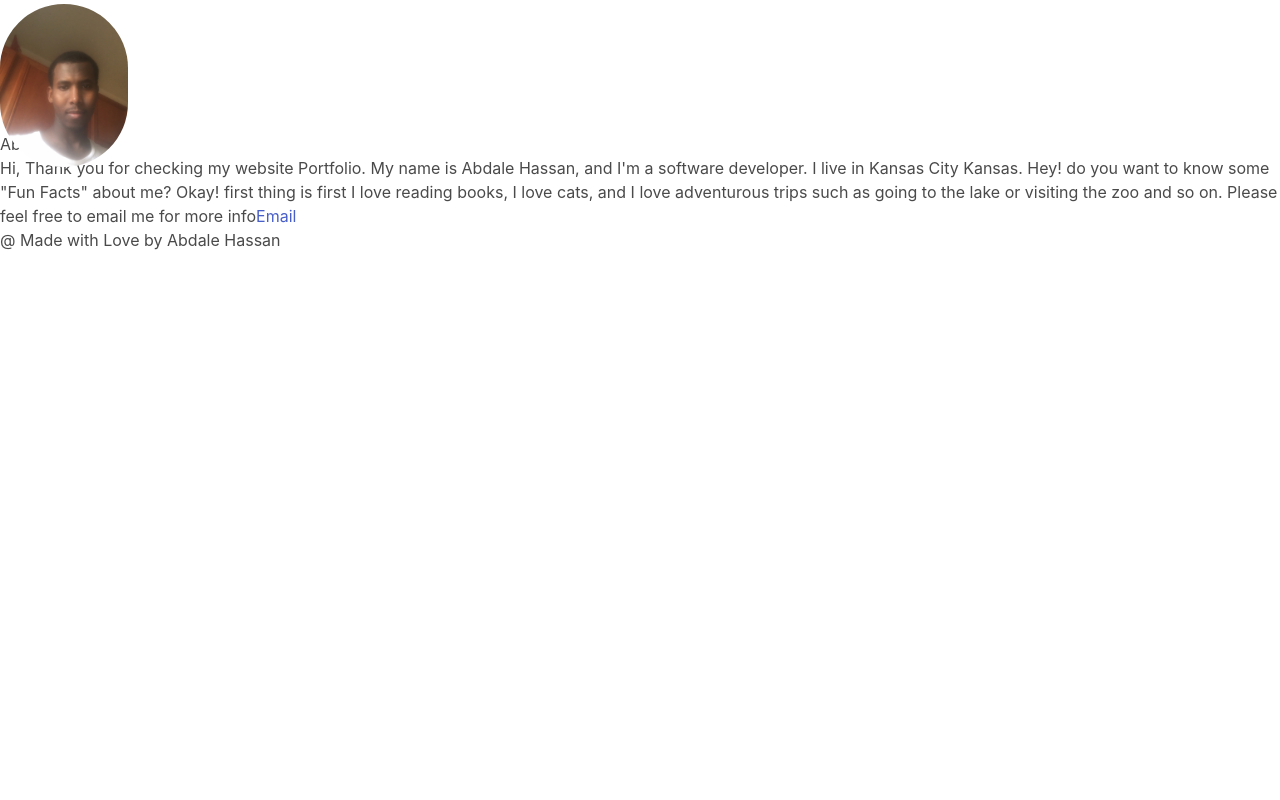
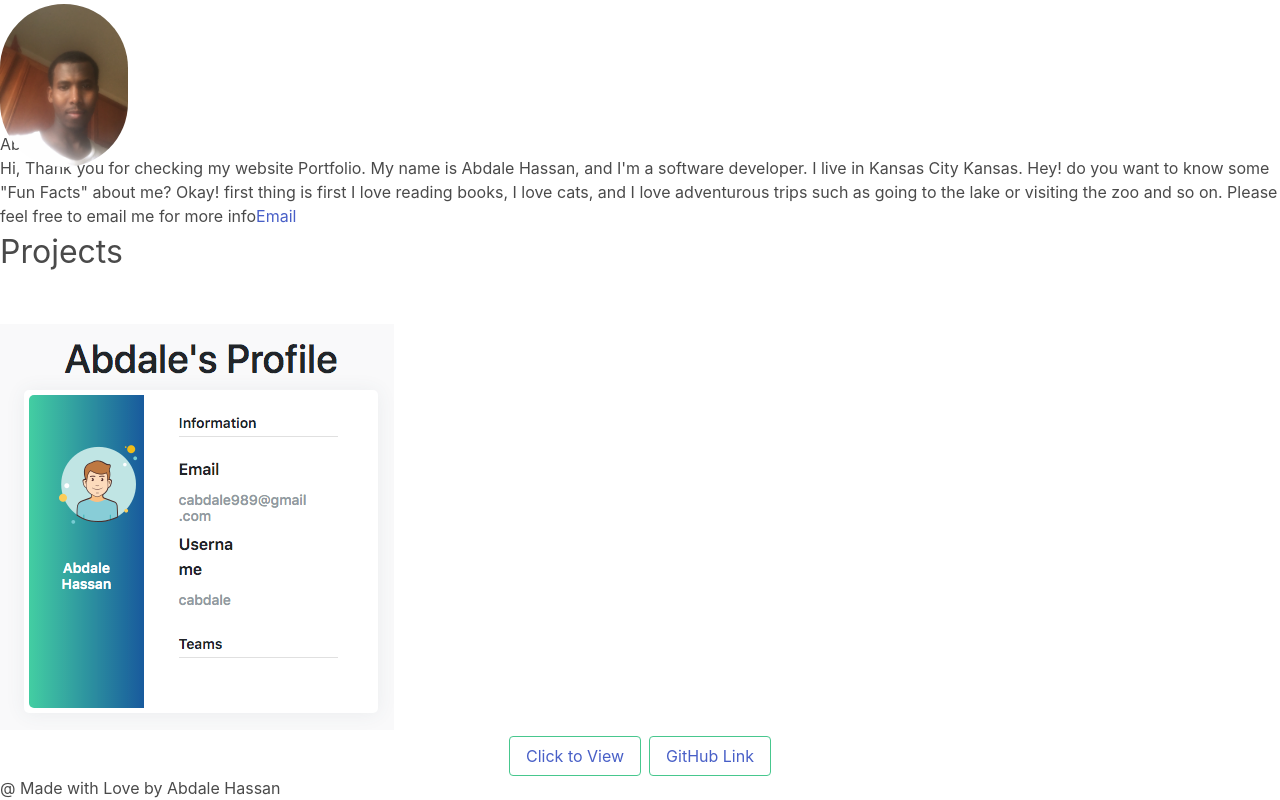
Before and after one commit to Abdale88/15_React_Portfolio, a React (Create React App) app in the folder react-portfolio/: page / in a window 1280 px wide. Shown: the part 221-1021 px from the top of the page. Before the commit the page ends 800 px from the top, so only its background shows below. Built offline with nearby package versions, Linux system fonts and the light colour scheme.

Commit message:
add a project,link to the github, link to the deployed version and some bulma styling

```diff
--- a/react-portfolio/src/components/Project.js
+++ b/react-portfolio/src/components/Project.js
@@ -6,9 +6,28 @@ import project2 from '../images/project2.png'
 import schedule from '../images/schedule.gif'
 import Weather from '../images/Weather.png'
 import project1 from '../images/project1.png'
+import resume from '../images/Resume1.pdf'
 
 function Project() {
-  return (<div></div>)
+  return (<div>
+
+   <section id="projects" class="is-size-3"><h1>Projects</h1></section>
+    <div class="work">
+      <figure>
+        <h2 class="is-size-3 has-text-white">MyTeam</h2>
+        <a href="https://abc-myteam.herokuapp.com/login" target="_blank"><img src={project2} alt="Password Generator"/></a>
+        <div class="buttons is-centered">
+          <button class="button is-success is-outlined"><a href="https://abc-myteam.herokuapp.com/login" target="_blank">Click to View</a></button>
+          <button class="button is-success is-outlined"><a href="https://github.com/BTDubbzzz/athletics-admin" target="_blank">GitHub Link</a></button>
+       </div>
+      </figure>
+
+
+    </div>
+
+
+
+  </div>)
 }
 
 export default Project;
```
